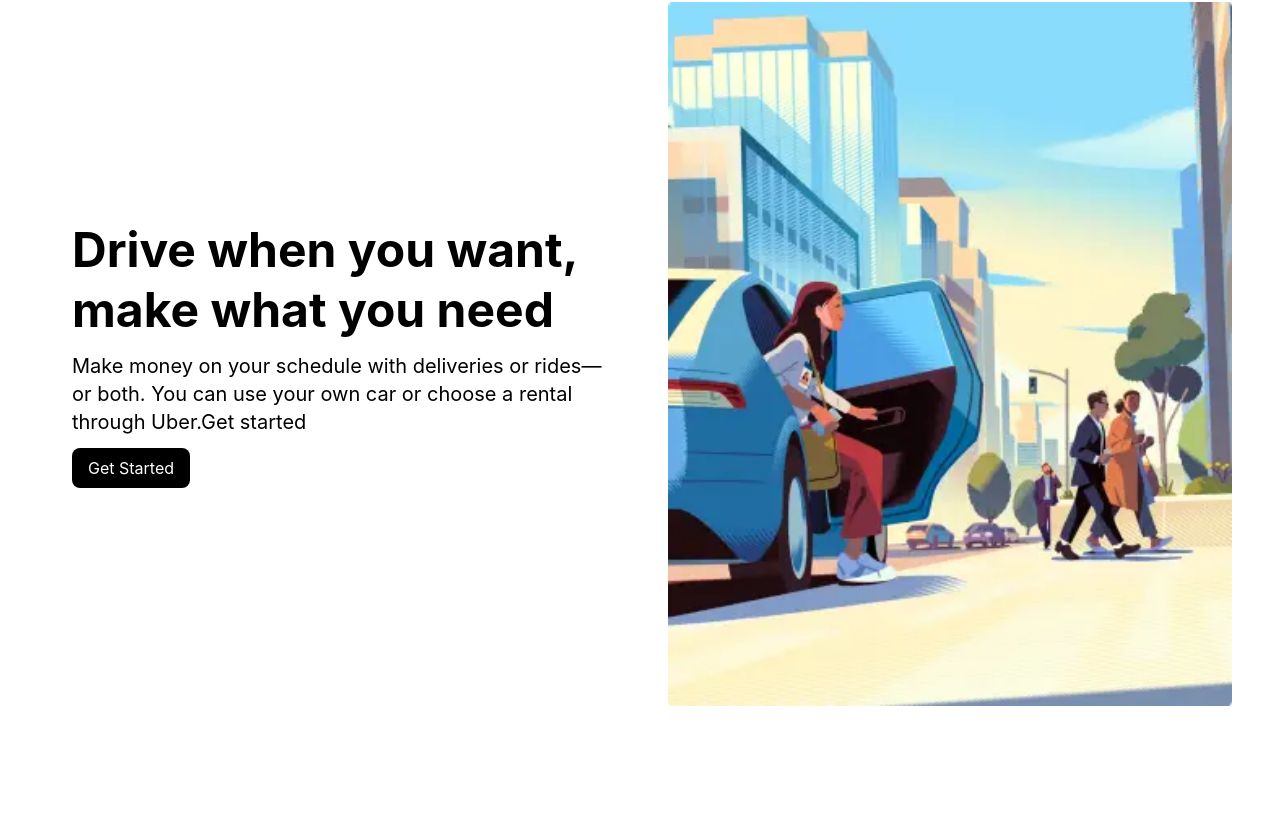
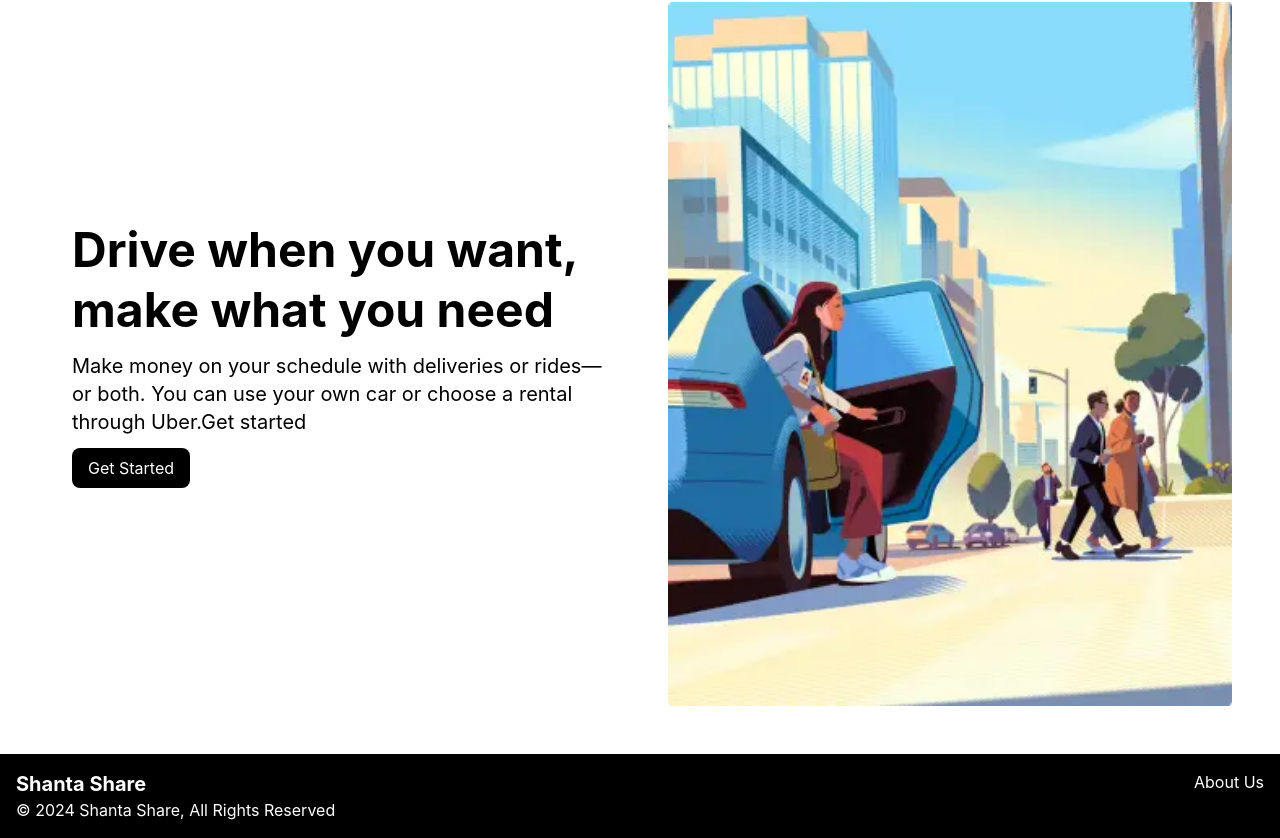
Before and after one commit to assemabudeif/Shanta-Share, a React (Create React App) app: page / in a window 1280 px wide. Shown: the part 2126-2964 px from the top of the page. Before the commit the page ends 2880 px from the top, so only its background shows below. Built offline with nearby package versions, Linux system fonts and the light colour scheme.

Commit message:
#Handling Footer

```diff
--- /dev/null
+++ b/src/Components/Footer.js
@@ -0,0 +1,19 @@
+import React from 'react';
+
+const Footer = () => {
+  return (
+    <footer className="bg-black text-white py-4">
+      <div className="max-w-[1280px] mx-auto px-4 flex justify-between">
+        <div>
+          <h3 className="text-xl font-bold">Shanta Share</h3>
+          <p>&copy; {new Date().getFullYear()} Shanta Share, All Rights Reserved</p>
+        </div>
+        <div className="flex gap-4">
+          <a href="#contact" className="hover:underline">About Us</a>
+        </div>
+      </div>
+    </footer>
+  );
+};
+
+export default Footer;
--- a/src/Pages/HomePage.jsx
+++ b/src/Pages/HomePage.jsx
@@ -1,5 +1,6 @@
 import {useState} from "react";
 import {Link} from "react-router-dom";
+import Footer from '../Components/Footer'
 
 function HomePage() {
 
@@ -260,6 +261,8 @@ function HomePage() {
         </div>
 
       </div>
+      <Footer />
+
     </>
   );
 }
```
Also changed, not shown: src/Pages/about.jsx (added).
